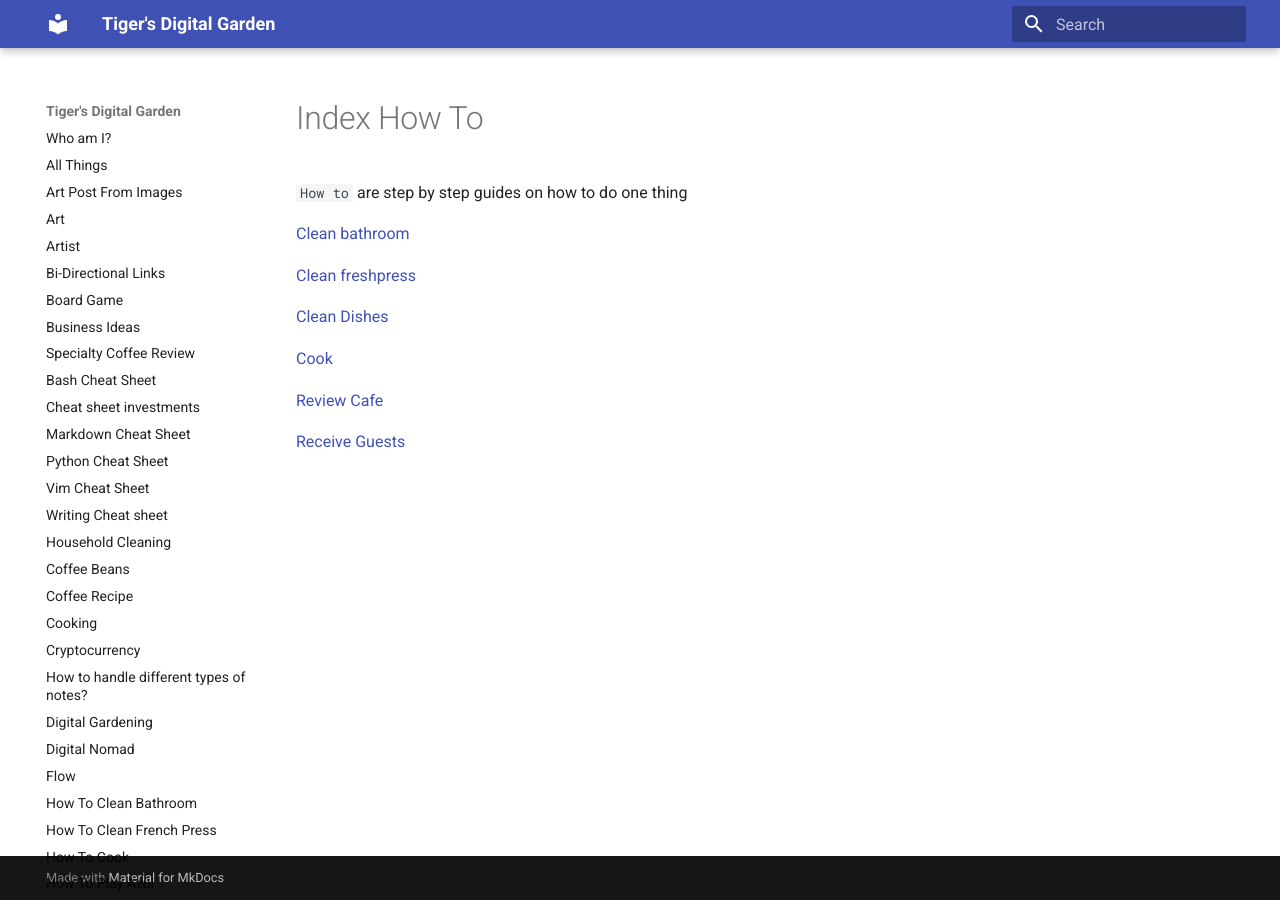
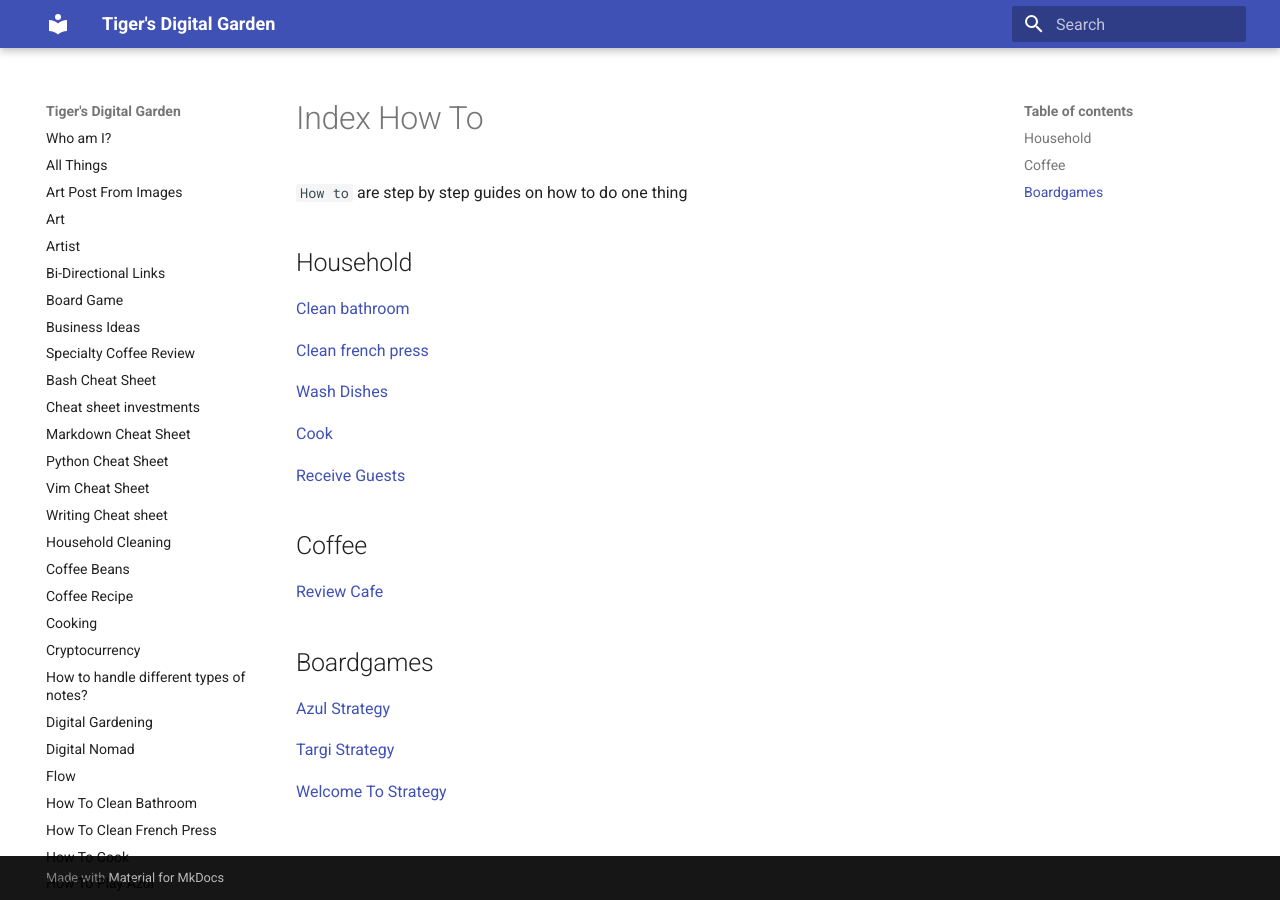
Before and after one commit to ynotstartups/notes, an MkDocs documentation site: the page built from notes/index-how-to.md, in a window 1280 px wide. Built offline with MkDocs 1.6.1 and Material for MkDocs 9.7.7, drawn with Linux system fonts in a browser that asks for light colours.

Commit message:
add board games strategy

```diff
--- a/notes/boardgame.md
+++ b/notes/boardgame.md
@@ -2,7 +2,7 @@
 
 ## My recommendations
 
-- [Welcome to](welcome-to-strategy.md)
+- Welcome to
 - Azul
 - Lost Cities
 - Santorini
--- a/notes/index-how-to.md
+++ b/notes/index-how-to.md
@@ -2,14 +2,26 @@
 
 `How to` are step by step guides on how to do one thing
 
+## Household
+
 [Clean bathroom](how-to-clean-bathroom.md)
 
-[Clean freshpress](how-to-clean-fresh-press.md)
+[Clean french press](how-to-clean-french-press.md)
 
-[Clean Dishes](how-to-wash-dishes.md)
+[Wash Dishes](how-to-wash-dishes.md)
 
 [Cook](how-to-cook.md)
 
+[Receive Guests](how-to-receive-guests.md)
+
+## Coffee
+
 [Review Cafe](how-to-review-cafe.md)
 
-[Receive Guests](how-to-receive-guests.md)
+## Boardgames
+
+[Azul Strategy](how-to-play-azul.md)
+
+[Targi Strategy](how-to-play-targi.md)
+
+[Welcome To Strategy](how-to-play-welcome-to.md)
```
Also changed, not shown: notes/how-to-play-welcome-to.md (renamed from notes/welcome-to-strategy.md).
